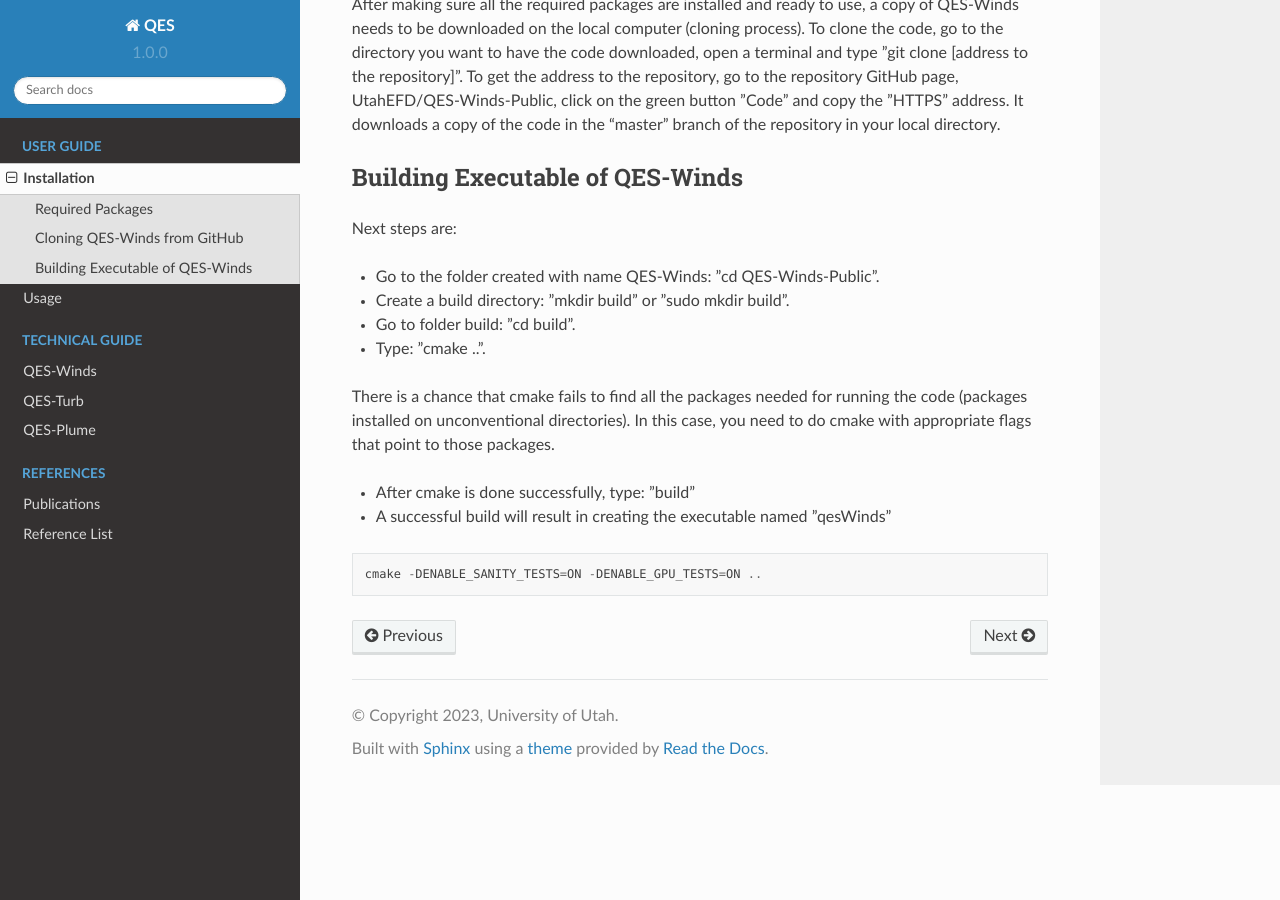
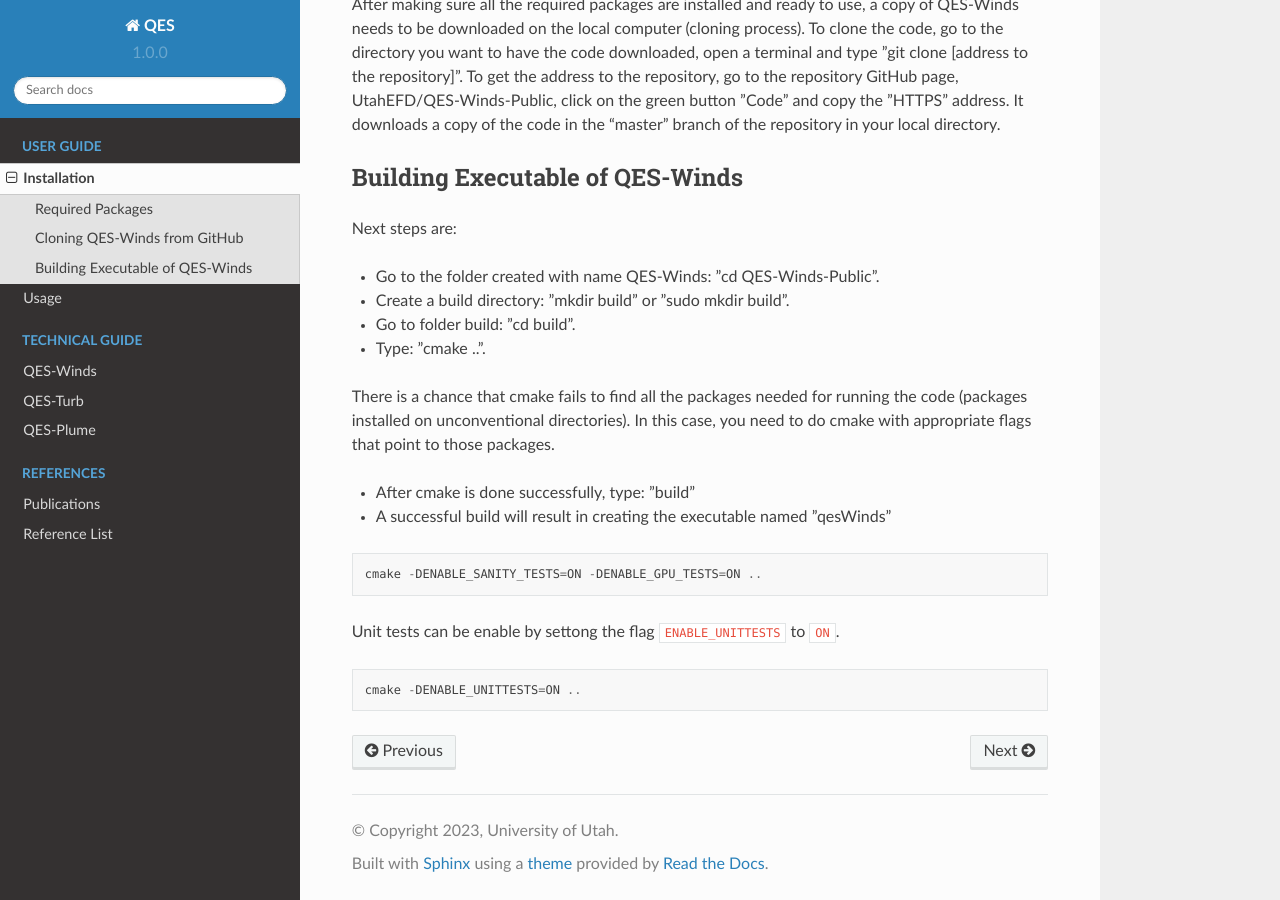
Before and after one commit to fmargairaz/rtd-tutorial, a Sphinx documentation site: the page built from docs/source/Installation.rst, in a window 1280 px wide and 900 px high, scrolled down 855 px. Built offline with Sphinx 7.4.7 and the Read the Docs theme 2.0.0, drawn with Linux system fonts in a browser that asks for light colours.

Commit message:
test listing

```diff
--- a/docs/source/Installation.rst
+++ b/docs/source/Installation.rst
@@ -75,3 +75,10 @@ those packages.
 ::
 
    cmake -DENABLE_SANITY_TESTS=ON -DENABLE_GPU_TESTS=ON ..
+
+Unit tests can be enable by settong the flag ``ENABLE_UNITTESTS`` to
+``ON``.
+
+::
+
+   cmake -DENABLE_UNITTESTS=ON ..
```
Also changed, not shown: 1 other file.
